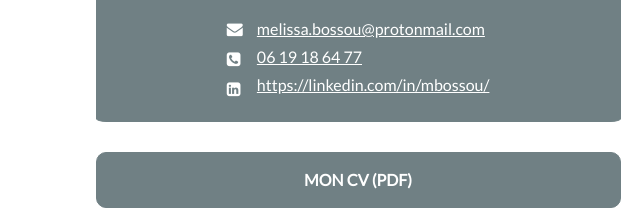
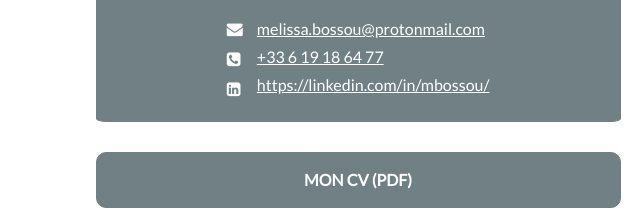
Before and after one commit to Mbossou/monCV, a plain HTML site: page index.html in a window 1280 px wide. Shown: the part 383-600 px from the top of the page, 511-1151 px from the left. Drawn offline with nearby package versions, Linux system fonts and the light colour scheme.

Commit message:
rectifs mineures
n° tel desktop

```diff
--- a/index.html
+++ b/index.html
@@ -51,7 +51,7 @@
           </div>
           <div class="col-2">
             <div class="contact contact1"><a href="mailto:melissa.bossou@protonmail.com" class="email">melissa.bossou@protonmail.com</a></div>
-            <div class="contact contact2"><a href="tel:+33619186477" class="tel">06 19 18 64 77</a></div>
+            <div class="contact contact2"><a href="tel:+33619186477" class="tel">+33 6 19 18 64 77</a></div>
             <div class="contact contact3"><a href="https://www.linkedin.com/in/mbossou/" class="linkedin" target="_blank">https://linkedin.com/in/mbossou/</a></div>
           </div>
           </div>
```
